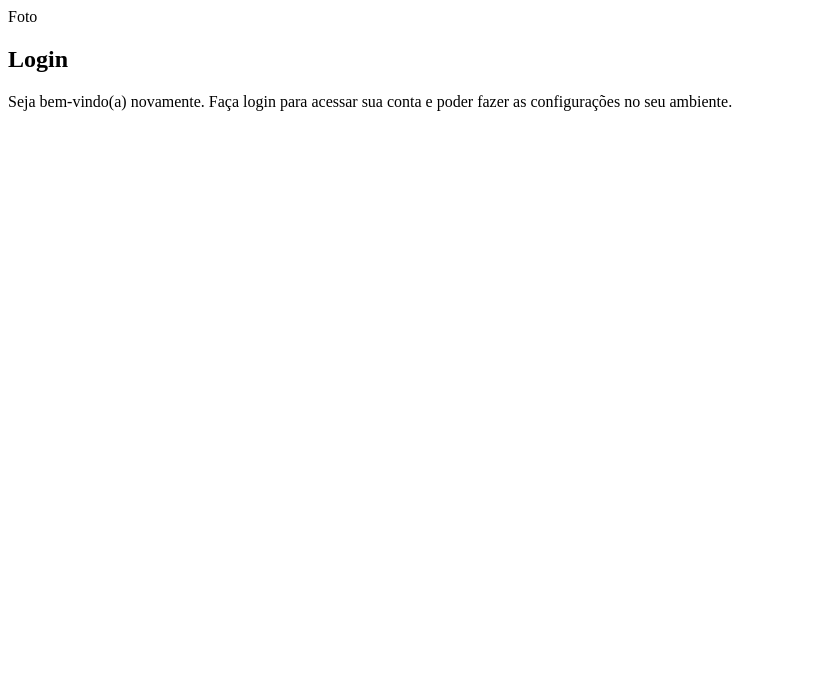
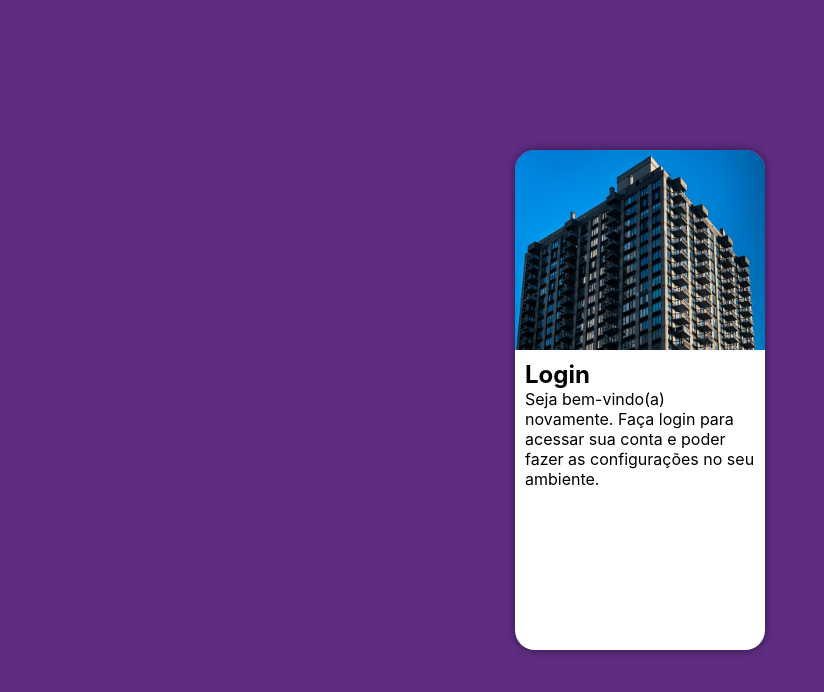
Before and after one commit to NoScandalize/projeto-login, a plain HTML site: page index.html in a window 1280 px wide. Shown: the whole page, without its empty margins (0-824 px from the left). Drawn offline with Linux system fonts and the light colour scheme.

Commit message:
Update PL.26.2
- Add metal.jpg in imagens
- Add selectors on style.css

```diff
--- a/estilos/style.css
+++ b/estilos/style.css
@@ -5,3 +5,48 @@
     Verde: #49a09d
     Lilás: #5f2c82
 */
+
+* {
+    font-family: -apple-system, BlinkMacSystemFont, 'Segoe UI', Roboto, Oxygen, Ubuntu, Cantarell, 'Open Sans', 'Helvetica Neue', sans-serif;
+    padding: 0px;
+    margin: 0px;
+    box-sizing: border-box;
+}
+
+body, html {
+    background-color: #5f2c82;
+    height: 100vh;
+    width: 100vw;
+}
+
+main {
+    position: relative;
+    height: 100vh;
+    width: 100vw;
+}
+
+section#login {
+    position: absolute;
+    top: 50%;
+    left: 50%;
+    transform: translate(-50%,-50%);
+    overflow: hidden;
+    background-color: white;
+    width: 250px;
+    height: 500px;
+    border-radius: 20px;
+    box-shadow: 0px 0px 10px rgba(0, 0, 0, 0.507);
+}
+
+section#login > div#imagem {
+    display: block;
+    background: #5f2c82 url(../imagens/metal.jpg) no-repeat;
+    background-position: top center;
+    height: 200px;
+    background-size: cover;
+}
+
+section#login > div#formulario {
+    display: block;
+    padding: 10PX;
+}
--- a/index.html
+++ b/index.html
@@ -11,7 +11,7 @@
     <main>
         <section id="login">
             <div id="imagem">
-                Foto
+                <!-- Aque vai a imagens na CSS -->
             </div>
             <div id="formulario">
                 <h1>Login</h1>
```
Also changed, not shown: imagens/metal.jpg (added).
